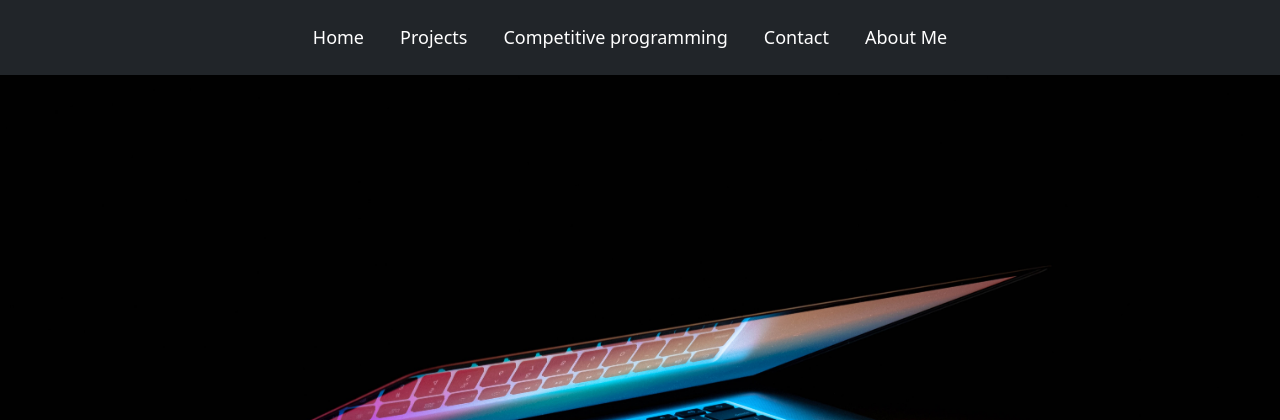
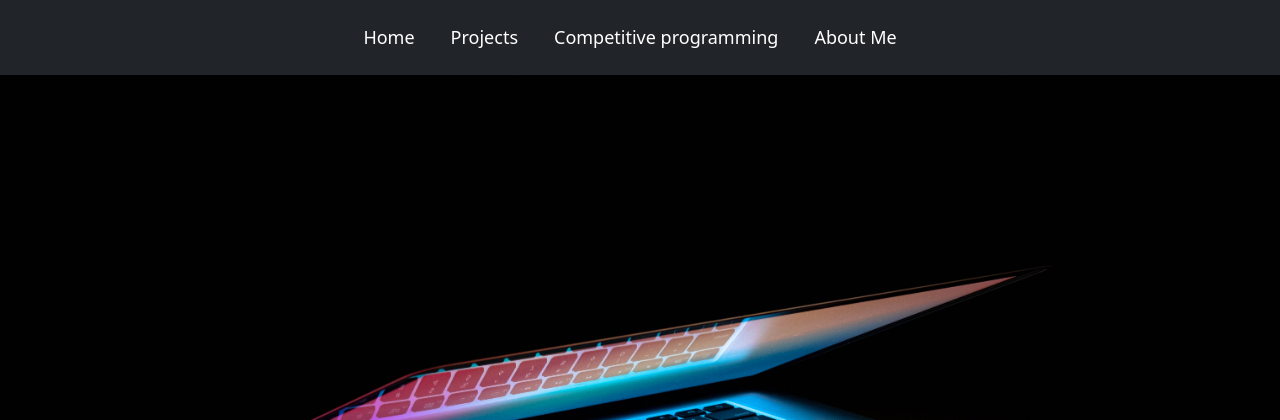
Before and after one commit to Anubhav495/mainportfoliosite, a Django app: page / in a window 1280 px wide. Shown: the top 420 px of the page. Run offline with Django 3.2, Linux system fonts and the light colour scheme.

Commit message:
commit doit

```diff
--- a/app1/urls.py
+++ b/app1/urls.py
@@ -21,6 +21,5 @@ urlpatterns = [
     path("",views.home,name="home"),
     path("Cp",views.cp,name="cp"),
     path("Projects",views.proj,name="Projects"),
-    path("Contact",views.contact,name="contact"),
     path("About",views.about,name="About"),
 ]
--- a/app1/views.py
+++ b/app1/views.py
@@ -6,8 +6,6 @@ def home(request):
     return render(request,"home.html")
 def cp(request):
     return render(request,"Cp.html")
-def contact(request):
-    return render(request,"contact.html")
 def proj(request):
     return render(request,"Projects.html")
 def about(request):
--- a/templates/base.html
+++ b/templates/base.html
@@ -17,7 +17,6 @@
         <li style="margin-right:20px"><a href="/" class="nav-link px-2 text-white">Home</a></li>
         <li style="margin-right:20px"><a href="/Projects" class="nav-link px-2 text-white">Projects</a></li>
         <li style="margin-right:20px"><a href="/Cp" class="nav-link px-2 text-white">Competitive programming</a></li>
-        <li style="margin-right:20px"><a href="/Contact" class="nav-link px-2 text-white">Contact</a></li>
         <li style="margin-right:20px"><a href="/About" class="nav-link px-2 text-white">About Me</a></li>
       </ul>
   </div>
--- a/templates/contact.html
+++ /dev/null
@@ -1,5 +0,0 @@
-{% extends 'base.html' %}
-
-{% block title %}Contact{% endblock title %}
-
-{% block body %}Contact{% endblock body %}
--- a/templates/home.html
+++ b/templates/home.html
@@ -12,7 +12,7 @@ Home
 <div id="carouselExampleSlidesOnly" class="carousel slide" data-bs-ride="carousel">
   <div class="carousel-inner">
     <div class="carousel-item active">
-      <img src="/static/img1.jpg" class="d-block w-100" alt="a guy with computer">
+      <img src="/static/img1.jpg" class="d-block w-100" alt="laptop">
       <div class="carousel-caption d-none d-md-block">
         <h5>A small attempt</h5>
         <p>This website is used as a portfolio to showcase my achievements and projects.</p>
```
